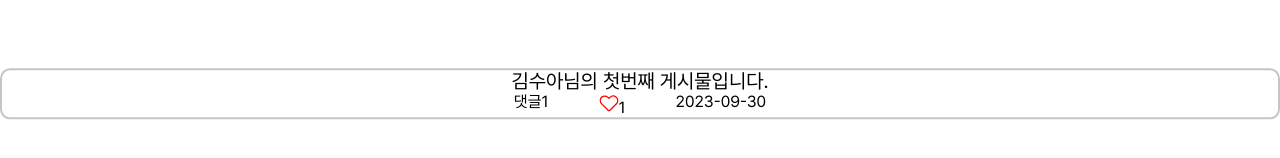
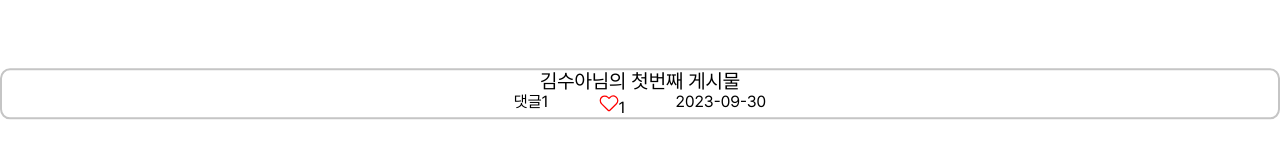
Before and after one commit to project-EveryOUR/everyOur-React, a React (Vite) app: page /mylike in a window 1280 px wide. Shown: the part 240-398 px from the top of the page. Built offline with nearby package versions, Linux system fonts and the light colour scheme; no server answers.

Commit message:
Fix mylike

```diff
--- a/src/MyLIke/MyLike.tsx
+++ b/src/MyLIke/MyLike.tsx
@@ -13,19 +13,20 @@ const MyLike = () => {
   return (
     <div className="mylike">
       <Link to={"/"}>
-        <img
-          src={everyOURLogo}
-          alt="everyOURLogo"
-          className="Langset__Logo"
-        />
+        <img src={everyOURLogo} alt="everyOURLogo" className="Langset__Logo" />
       </Link>
-       <img src={Backbtn} alt="Backbtn" className="mylike__Backbtn" onClick={goBack} />
+      <img
+        src={Backbtn}
+        alt="Backbtn"
+        className="mylike__Backbtn"
+        onClick={goBack}
+      />
       <h2 className="mylike__like-title">내 좋아요 목록</h2>
 
       <div className="mylike__like-list">
         <li className="mylike__like-list__like-li">
           <p className="mylike__like-list__like-li__like-tit">
-            김수아님의 첫번째 게시물입니다.
+            김수아님의 첫번째 게시물
           </p>
           <div className="mylike__like-list__like-li__like-row">
             <span className="mylike_like-list__like-li__like-row__like-reply">
```
